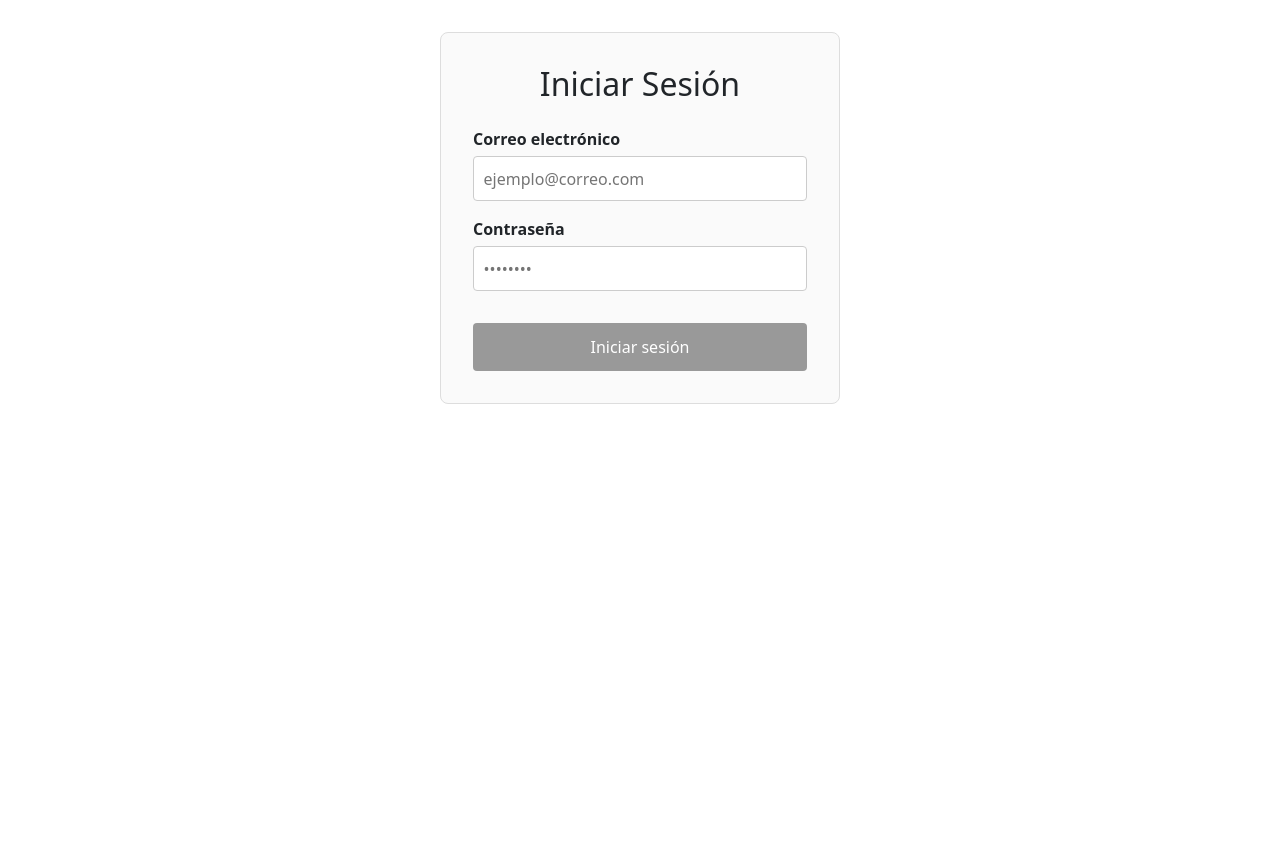
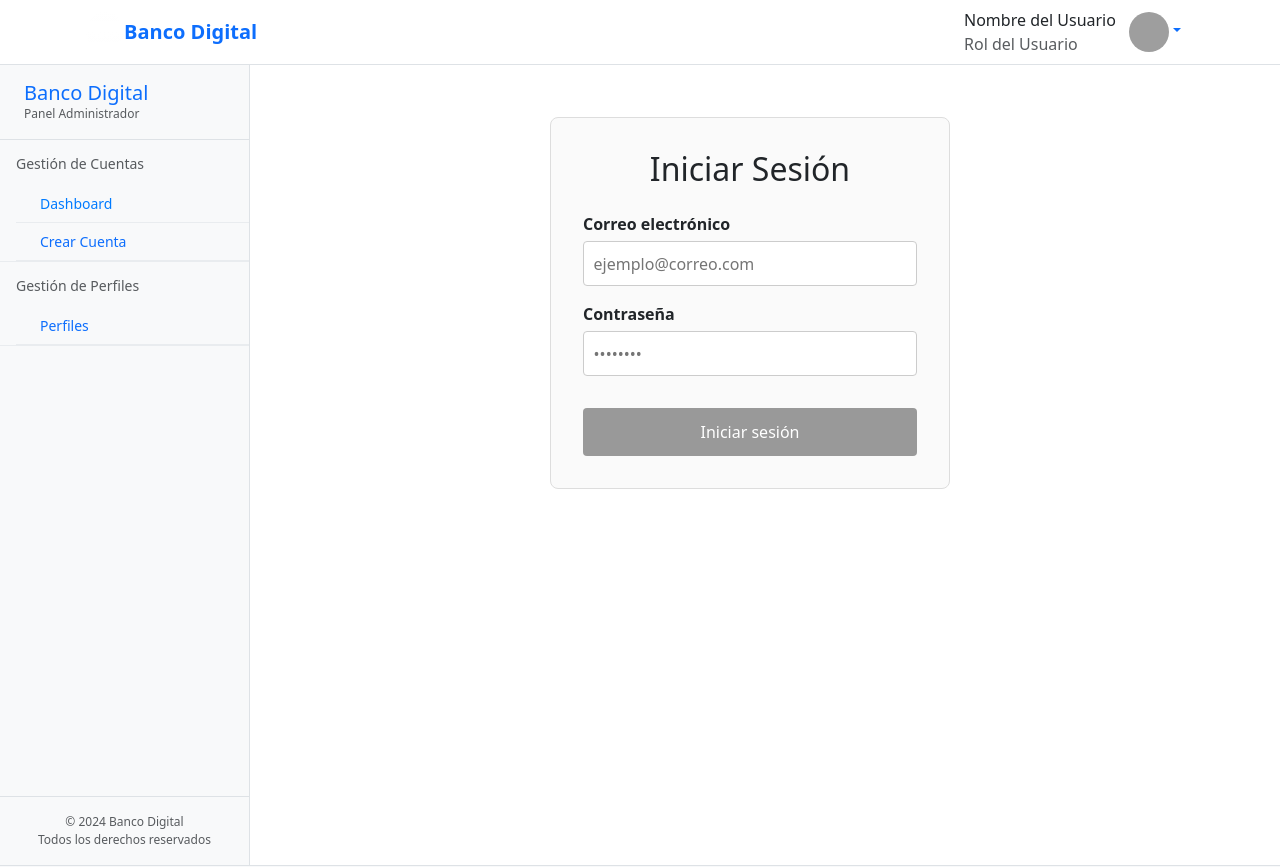
Before and after one commit to MaybeDH/banking-system-frontend, an Angular app: page / in a window 1280 px wide. Shown: the top 867 px of the page. Before the commit the page ends 800 px from the top, so only its background shows below. Built offline with nearby package versions, Linux system fonts and the light colour scheme; grey boxes are pictures that could not be loaded.

Commit message:
feat: implementar estructura de navegación con componentes de navbar, sidebar y footer

```diff
--- a/src/app/app.component.css
+++ b/src/app/app.component.css
@@ -0,0 +1,15 @@
+.app-container {
+  display: flex;
+  min-height: calc(100vh - 100px); /* ajusta si navbar/footer ocupan espacio */
+}
+
+app-sidebar {
+  width: 220px; /* o 250px según tu diseño */
+  flex-shrink: 0;
+}
+
+.main-content {
+  flex-grow: 1;
+  padding: 20px;
+  overflow-x: auto;
+}
--- a/src/app/app.component.html
+++ b/src/app/app.component.html
@@ -1,3 +1,25 @@
 <!--<h1>APP COMPONENT</h1>-->
-<router-outlet/>
 <!--<app-login-form></app-login-form>-->
+
+@if(!isLoginPage){
+  <app-navbar></app-navbar>
+}
+
+@if (!isLoginPage) {
+  <div class="app-container">
+    <app-sidebar></app-sidebar>
+    <main class="main-content">
+      <router-outlet/>
+    </main>
+  </div>
+
+}
+@if (isLoginPage) {
+  <div>
+    <router-outlet/>
+  </div>
+}
+
+@if (!isLoginPage) {
+  <app-footer></app-footer>
+}
--- a/src/app/app.component.ts
+++ b/src/app/app.component.ts
@@ -1,16 +1,27 @@
 import { Component } from '@angular/core';
-import { RouterOutlet } from '@angular/router';
-import LoginFormComponent from './login-form/login-form.component';
+import {NavigationEnd, Router, RouterOutlet} from '@angular/router';
+import {NavbarComponent} from './shared/navbar/navbar.component';
+import {FooterComponent} from './shared/footer/footer.component';
+import {SidebarComponent} from './shared/sidebar/sidebar.component';
 
 @Component({
   selector: 'app-root',
-  imports: [RouterOutlet, LoginFormComponent],
+  imports: [RouterOutlet, NavbarComponent, FooterComponent, SidebarComponent],
   templateUrl: './app.component.html',
   styleUrl: './app.component.css'
 })
 export class AppComponent {
+  isLoginPage = false;
+
   title = 'Mi primera variable';
   nombre = 'Hassel';
   apellido = 'Cano';
   edad :number = 19;
+  constructor(private router:Router) {
+    this.router.events.subscribe(event => {
+      if (event instanceof NavigationEnd) {
+        this.isLoginPage = event.url.includes('auth/login');
+      }
+    })
+  }
 }
--- a/src/app/app.routes.ts
+++ b/src/app/app.routes.ts
@@ -21,4 +21,34 @@ export const routes: Routes = [
     path: 'user-list/new-account/:userId', loadComponent:()=> import ('./account-form/account-form.component')
   },
 
+
+  {
+    path:'auth',
+    loadChildren:()=>import('./auth/auth.module').then(m=>m.AuthModule)
+  },
+  {
+    path:'admin',
+    loadChildren:()=>import('./admin/admin.module').then(m=>m.AdminModule)
+  },
+  {
+    path: 'client',
+    loadChildren: () =>
+      import('./client/client.module').then(m => m.ClientModule)
+  },
+  {
+    path: 'operator',
+    loadChildren: () =>
+      import('./operator/operator.module').then(m => m.OperatorModule)
+  },
+  // {
+  //   path: '',
+  //   redirectTo: 'auth/login',
+  //   pathMatch: 'full'
+  // },
+  // {
+  //   path: '**',
+  //   redirectTo: 'auth/login'
+  // }
+
+
 ];
```
